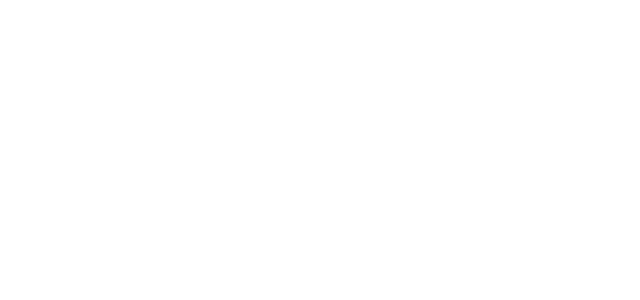
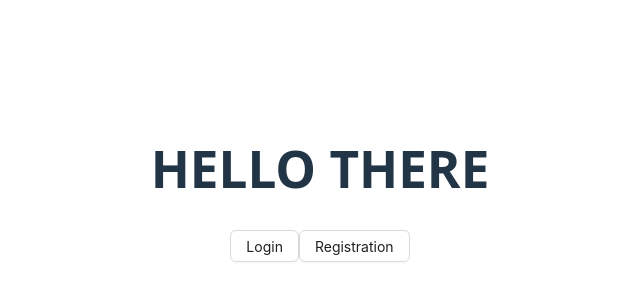
Before and after one commit to roflmorries/FinTrack-App, a React (Vite) app in the folder fin-track-app/: page / in a window 1280 px wide. Shown: the part 216-516 px from the top of the page, without its empty margins (320-960 px from the left). Built offline with nearby package versions, Linux system fonts and the light colour scheme.

Commit message:
add routing

```diff
--- a/fin-track-app/src/App/App.tsx
+++ b/fin-track-app/src/App/App.tsx
@@ -1,10 +1,13 @@
+import { BrowserRouter } from 'react-router-dom'
 import '../shared/ui/App.css'
+import AppRoutes from './providers/router/AppRoutes'
 
 function App() {
 
   return (
-    <>
-    </>
+    <BrowserRouter>
+      <AppRoutes/>
+    </BrowserRouter>
   )
 }
 
```
